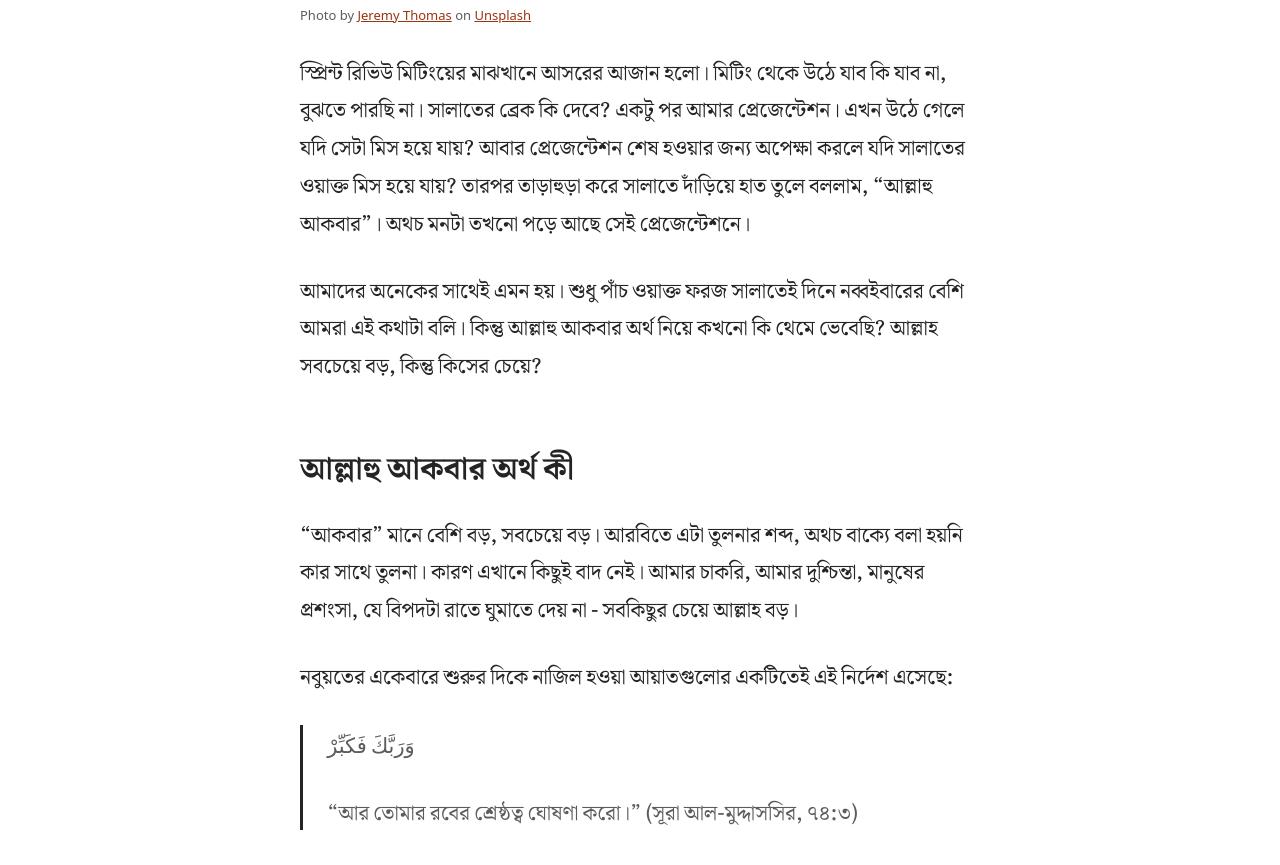
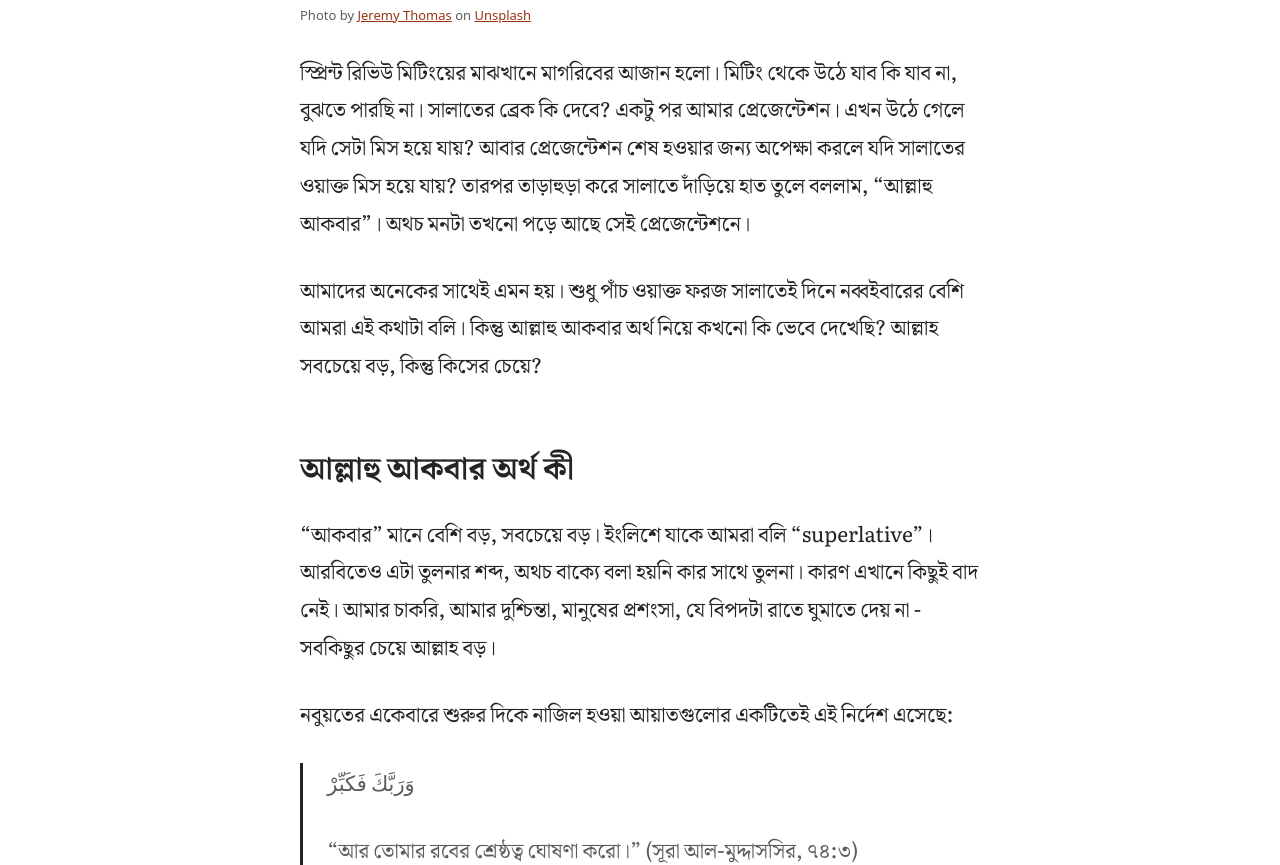
Before and after one commit to tahins/tahins.me, an Astro site: page /blog/allahu-akbar-meaning in a window 1280 px wide. Shown: the part 879-1744 px from the top of the page. Built offline with nearby package versions, Linux system fonts and the light colour scheme; Astro itself is replaced by a stand-in of ours.

Commit message:
Update allahu-akbar-meaning.md

```diff
--- a/src/content/blog/allahu-akbar-meaning.md
+++ b/src/content/blog/allahu-akbar-meaning.md
@@ -25,13 +25,13 @@ heroImageCredit:
   <figcaption class="unsplash-credit">Photo by <a href="https://unsplash.com/@jeremythomasphoto?utm_source=tahins.me&utm_medium=referral">Jeremy Thomas</a> on <a href="https://unsplash.com/photos/E0AHdsENmDg?utm_source=tahins.me&utm_medium=referral">Unsplash</a></figcaption>
 </figure>
 
-স্প্রিন্ট রিভিউ মিটিংয়ের মাঝখানে আসরের আজান হলো। মিটিং থেকে উঠে যাব কি যাব না, বুঝতে পারছি না। সালাতের ব্রেক কি দেবে? একটু পর আমার প্রেজেন্টেশন। এখন উঠে গেলে যদি সেটা মিস হয়ে যায়? আবার প্রেজেন্টেশন শেষ হওয়ার জন্য অপেক্ষা করলে যদি সালাতের ওয়াক্ত মিস হয়ে যায়? তারপর তাড়াহুড়া করে সালাতে দাঁড়িয়ে হাত তুলে বললাম, "আল্লাহু আকবার"। অথচ মনটা তখনো পড়ে আছে সেই প্রেজেন্টেশনে।
+স্প্রিন্ট রিভিউ মিটিংয়ের মাঝখানে মাগরিবের আজান হলো। মিটিং থেকে উঠে যাব কি যাব না, বুঝতে পারছি না। সালাতের ব্রেক কি দেবে? একটু পর আমার প্রেজেন্টেশন। এখন উঠে গেলে যদি সেটা মিস হয়ে যায়? আবার প্রেজেন্টেশন শেষ হওয়ার জন্য অপেক্ষা করলে যদি সালাতের ওয়াক্ত মিস হয়ে যায়? তারপর তাড়াহুড়া করে সালাতে দাঁড়িয়ে হাত তুলে বললাম, "আল্লাহু আকবার"। অথচ মনটা তখনো পড়ে আছে সেই প্রেজেন্টেশনে।
 
-আমাদের অনেকের সাথেই এমন হয়। শুধু পাঁচ ওয়াক্ত ফরজ সালাতেই দিনে নব্বইবারের বেশি আমরা এই কথাটা বলি। কিন্তু আল্লাহু আকবার অর্থ নিয়ে কখনো কি থেমে ভেবেছি? আল্লাহ সবচেয়ে বড়, কিন্তু কিসের চেয়ে?
+আমাদের অনেকের সাথেই এমন হয়। শুধু পাঁচ ওয়াক্ত ফরজ সালাতেই দিনে নব্বইবারের বেশি আমরা এই কথাটা বলি। কিন্তু আল্লাহু আকবার অর্থ নিয়ে কখনো কি ভেবে দেখেছি? আল্লাহ সবচেয়ে বড়, কিন্তু কিসের চেয়ে?
 
 ## আল্লাহু আকবার অর্থ কী
 
-"আকবার" মানে বেশি বড়, সবচেয়ে বড়। আরবিতে এটা তুলনার শব্দ, অথচ বাক্যে বলা হয়নি কার সাথে তুলনা। কারণ এখানে কিছুই বাদ নেই। আমার চাকরি, আমার দুশ্চিন্তা, মানুষের প্রশংসা, যে বিপদটা রাতে ঘুমাতে দেয় না - সবকিছুর চেয়ে আল্লাহ বড়।
+"আকবার" মানে বেশি বড়, সবচেয়ে বড়। ইংলিশে যাকে আমরা বলি "superlative"। আরবিতেও এটা তুলনার শব্দ, অথচ বাক্যে বলা হয়নি কার সাথে তুলনা। কারণ এখানে কিছুই বাদ নেই। আমার চাকরি, আমার দুশ্চিন্তা, মানুষের প্রশংসা, যে বিপদটা রাতে ঘুমাতে দেয় না - সবকিছুর চেয়ে আল্লাহ বড়।
 
 নবুয়তের একেবারে শুরুর দিকে নাজিল হওয়া আয়াতগুলোর একটিতেই এই নির্দেশ এসেছে:
 
```
